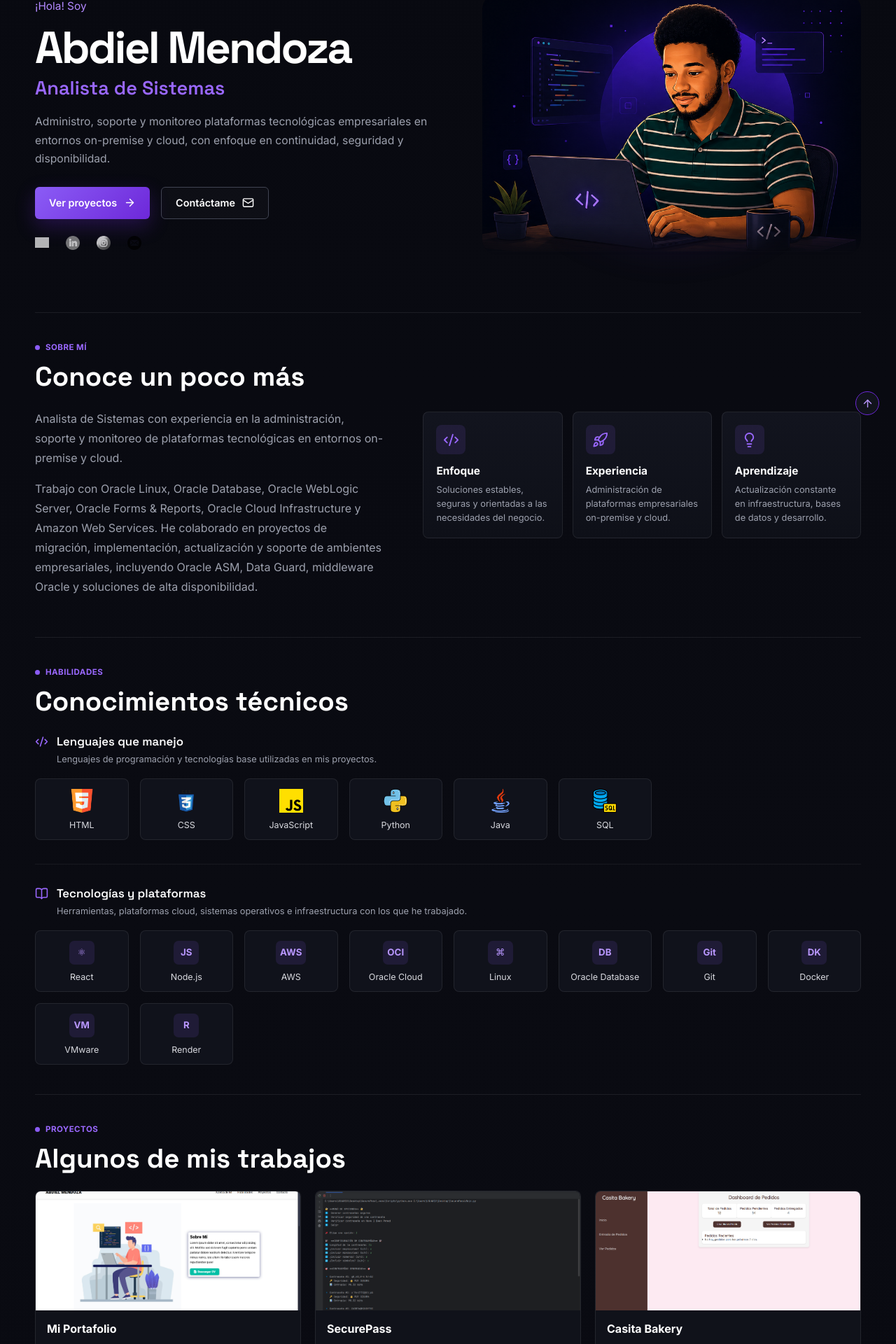
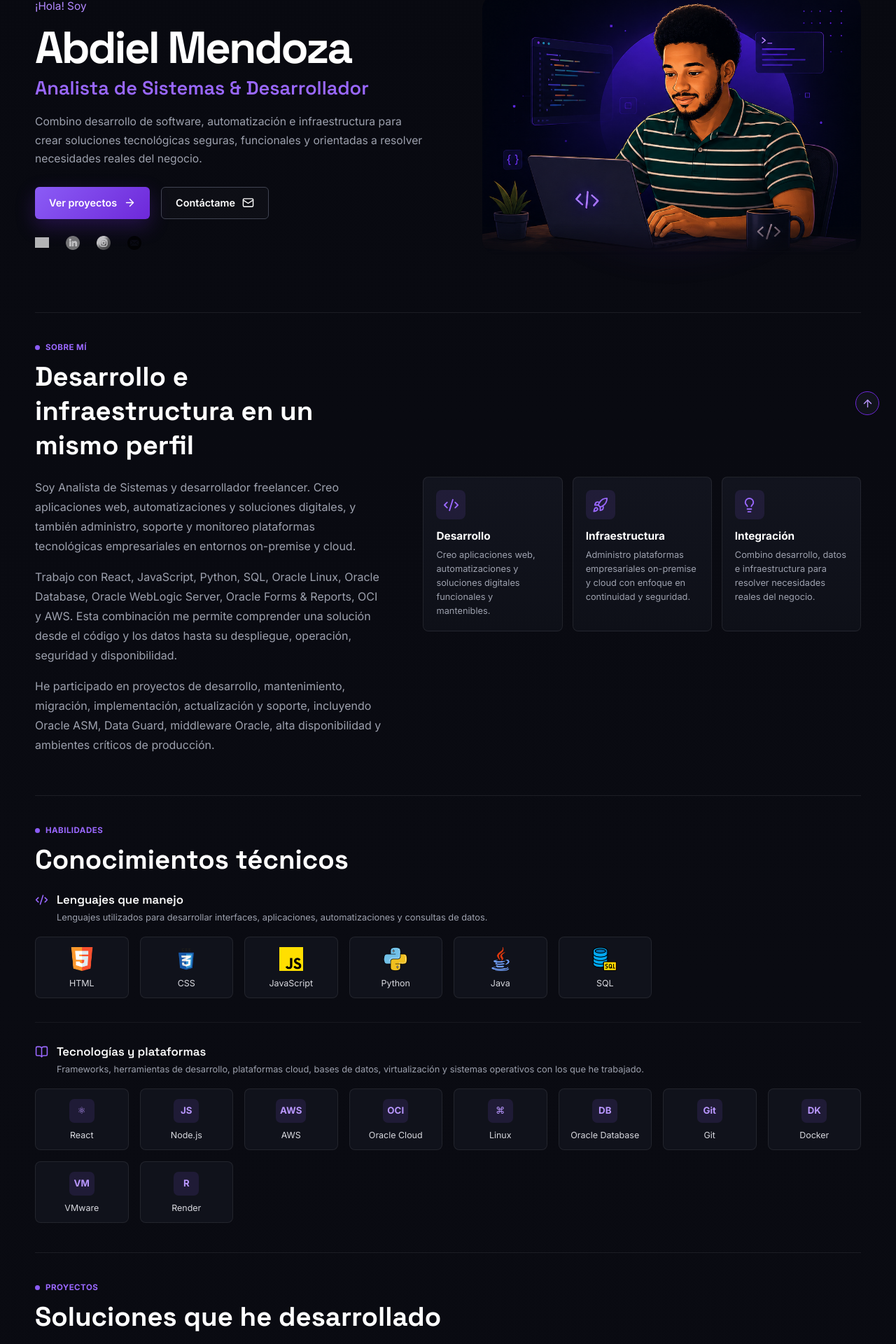
Before and after one commit to Mendo0729/MiPortafolio, a React (Vite) app: page / in a window 1280 px wide. Shown: the part 187-2107 px from the top of the page at 70% size. Built offline with nearby package versions, Linux system fonts and the light colour scheme; grey boxes are pictures that could not be loaded.

Commit message:
Reforzar perfil como analista y desarrollador

```diff
--- a/src/App.jsx
+++ b/src/App.jsx
@@ -41,9 +41,9 @@ const navItems = [
 ]
 
 const values = [
-  { icon: Code2, title: 'Enfoque', text: 'Soluciones estables, seguras y orientadas a las necesidades del negocio.' },
-  { icon: Rocket, title: 'Experiencia', text: 'Administración de plataformas empresariales on-premise y cloud.' },
-  { icon: Lightbulb, title: 'Aprendizaje', text: 'Actualización constante en infraestructura, bases de datos y desarrollo.' },
+  { icon: Code2, title: 'Desarrollo', text: 'Creo aplicaciones web, automatizaciones y soluciones digitales funcionales y mantenibles.' },
+  { icon: Rocket, title: 'Infraestructura', text: 'Administro plataformas empresariales on-premise y cloud con enfoque en continuidad y seguridad.' },
+  { icon: Lightbulb, title: 'Integración', text: 'Combino desarrollo, datos e infraestructura para resolver necesidades reales del negocio.' },
 ]
 
 const programmingLanguages = [
@@ -71,21 +71,21 @@ const technologies = [
 const projects = [
   {
     title: 'Mi Portafolio',
-    description: 'Portafolio profesional para presentar mi experiencia, habilidades y proyectos.',
+    description: 'Portafolio profesional desarrollado con React para presentar mi experiencia, habilidades y proyectos.',
     image: portfolioImage,
     stack: ['React', 'Vite', 'CSS'],
     repo: 'https://github.com/Mendo0729/MiPortafolio',
   },
   {
     title: 'SecurePass',
-    description: 'Aplicación para generar y evaluar contraseñas y consultar filtraciones conocidas.',
+    description: 'Aplicación en Python para generar y evaluar contraseñas y consultar filtraciones conocidas.',
     image: securePassImage,
     stack: ['Python', 'Seguridad', 'HIBP'],
     repo: 'https://github.com/Mendo0729/SecurePass',
   },
   {
     title: 'Casita Bakery',
-    description: 'Sistema de gestión para apoyar la administración de un emprendimiento de repostería.',
+    description: 'Sistema web de gestión para apoyar la administración de un emprendimiento de repostería.',
     image: bakeryImage,
     stack: ['JavaScript', 'HTML', 'CSS'],
     repo: 'https://github.com/Mendo0729/Casita_Bakery',
@@ -135,8 +135,8 @@ export default function App() {
           <motion.div className="hero-content" initial={{ opacity: 0, y: 18 }} animate={{ opacity: 1, y: 0 }} transition={{ duration: .65 }}>
             <span className="hello">¡Hola! Soy</span>
             <h1>Abdiel Mendoza</h1>
-            <h2>Analista de Sistemas</h2>
-            <p>Administro, soporte y monitoreo plataformas tecnológicas empresariales en entornos on-premise y cloud, con enfoque en continuidad, seguridad y disponibilidad.</p>
+            <h2>Analista de Sistemas & Desarrollador</h2>
+            <p>Combino desarrollo de software, automatización e infraestructura para crear soluciones tecnológicas seguras, funcionales y orientadas a resolver necesidades reales del negocio.</p>
             <div className="hero-buttons">
               <a href="#proyectos" className="primary-button">Ver proyectos <ArrowRight size={17} /></a>
               <a href="#contacto" className="outline-button">Contáctame <Mail size={17} /></a>
@@ -157,9 +157,10 @@ export default function App() {
         <section className="about section-block" id="sobre-mi">
           <div className="about-copy">
             <Label>Sobre mí</Label>
-            <h2>Conoce un poco más</h2>
-            <p>Analista de Sistemas con experiencia en la administración, soporte y monitoreo de plataformas tecnológicas en entornos on-premise y cloud.</p>
-            <p>Trabajo con Oracle Linux, Oracle Database, Oracle WebLogic Server, Oracle Forms & Reports, Oracle Cloud Infrastructure y Amazon Web Services. He colaborado en proyectos de migración, implementación, actualización y soporte de ambientes empresariales, incluyendo Oracle ASM, Data Guard, middleware Oracle y soluciones de alta disponibilidad.</p>
+            <h2>Desarrollo e infraestructura en un mismo perfil</h2>
+            <p>Soy Analista de Sistemas y desarrollador freelancer. Creo aplicaciones web, automatizaciones y soluciones digitales, y también administro, soporte y monitoreo plataformas tecnológicas empresariales en entornos on-premise y cloud.</p>
+            <p>Trabajo con React, JavaScript, Python, SQL, Oracle Linux, Oracle Database, Oracle WebLogic Server, Oracle Forms & Reports, OCI y AWS. Esta combinación me permite comprender una solución desde el código y los datos hasta su despliegue, operación, seguridad y disponibilidad.</p>
+            <p>He participado en proyectos de desarrollo, mantenimiento, migración, implementación, actualización y soporte, incluyendo Oracle ASM, Data Guard, middleware Oracle, alta disponibilidad y ambientes críticos de producción.</p>
           </div>
           <div className="value-grid">
             {values.map(({ icon: Icon, title, text }) => (
@@ -181,7 +182,7 @@ export default function App() {
               <Code2 size={19} />
               <div>
                 <h3>Lenguajes que manejo</h3>
-                <p>Lenguajes de programación y tecnologías base utilizadas en mis proyectos.</p>
+                <p>Lenguajes utilizados para desarrollar interfaces, aplicaciones, automatizaciones y consultas de datos.</p>
               </div>
             </div>
             <SkillGrid items={programmingLanguages} />
@@ -192,7 +193,7 @@ export default function App() {
               <BookOpen size={19} />
               <div>
                 <h3>Tecnologías y plataformas</h3>
-                <p>Herramientas, plataformas cloud, sistemas operativos e infraestructura con los que he trabajado.</p>
+                <p>Frameworks, herramientas de desarrollo, plataformas cloud, bases de datos, virtualización y sistemas operativos con los que he trabajado.</p>
               </div>
             </div>
             <SkillGrid items={technologies} />
@@ -201,7 +202,7 @@ export default function App() {
 
         <section className="projects section-block" id="proyectos">
           <Label>Proyectos</Label>
-          <h2>Algunos de mis trabajos</h2>
+          <h2>Soluciones que he desarrollado</h2>
           <div className="project-grid">
             {projects.map((project, index) => (
               <motion.article className="project-card" key={project.title} initial={{ opacity: 0, y: 18 }} whileInView={{ opacity: 1, y: 0 }} viewport={{ once: true }} transition={{ delay: index * .08 }}>
@@ -239,7 +240,7 @@ export default function App() {
               <div>
                 <h3>Desarrollador Freelancer</h3>
                 <p><strong>Trabajo independiente</strong></p>
-                <p>Desarrollo de aplicaciones web, automatizaciones y soluciones digitales para proyectos personales, pequeños negocios y clientes independientes. También realizo mantenimiento, soporte técnico y mejoras evolutivas sobre sistemas existentes.</p>
+                <p>Desarrollo de aplicaciones web, automatizaciones y soluciones digitales para proyectos personales, pequeños negocios y clientes independientes. También realizo mantenimiento, soporte técnico, despliegues y mejoras evolutivas sobre sistemas existentes.</p>
               </div>
               <time>2022 — actualidad</time>
             </div>
@@ -258,8 +259,8 @@ export default function App() {
         <section className="contact section-block" id="contacto">
           <div className="contact-info">
             <Label>Contacto</Label>
-            <h2>Hablemos</h2>
-            <p>¿Tienes un proyecto en mente o quieres colaborar? Estoy disponible para nuevas oportunidades.</p>
+            <h2>Construyamos una solución</h2>
+            <p>¿Necesitas desarrollar una aplicación, automatizar un proceso o implementar una solución tecnológica? Estoy disponible para proyectos y nuevas oportunidades.</p>
             <a href="mailto:abdielmendoza2906@gmail.com"><Mail size={17} /> abdielmendoza2906@gmail.com</a>
             <span><MapPin size={17} /> Colón, Panamá</span>
             <span><Users size={17} /> Disponible para colaborar</span>
```
